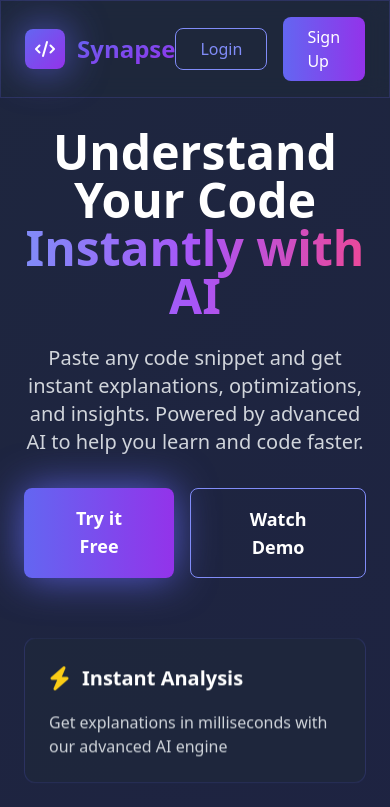
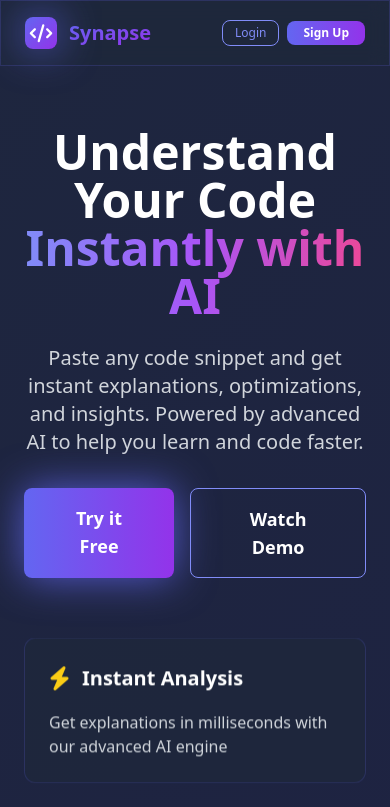
Before and after one commit to Priyanshu-302/AI-Explain, a website: page public/index.html in a window 390 px wide. Shown: the top 807 px of the page. Drawn offline with nearby package versions, Linux system fonts and the light colour scheme.

Commit message:
Initial commit

```diff
--- a/public/index.html
+++ b/public/index.html
@@ -118,32 +118,38 @@
     <nav class="fixed w-full top-0 z-50 glass-effect">
       <div class="max-w-7xl mx-auto px-6 py-4">
         <div class="flex items-center justify-between">
+          <!-- Brand/Logo: Shrinks on mobile -->
           <div class="flex items-center space-x-3 fade-in-up">
             <div
-              class="w-10 h-10 bg-gradient-to-br from-indigo-500 to-purple-600 rounded-lg flex items-center justify-center animate-pulse-glow"
+              class="w-8 h-8 md:w-10 md:h-10 bg-gradient-to-br from-indigo-500 to-purple-600 rounded-lg flex items-center justify-center animate-pulse-glow"
             >
-              <i class="fas fa-code text-white"></i>
+              <i class="fas fa-code text-white text-lg"></i>
             </div>
             <span
-              class="text-2xl font-bold bg-gradient-to-br from-indigo-500 to-purple-600 bg-clip-text text-transparent"
+              class="text-xl md:text-2xl font-bold bg-gradient-to-br from-indigo-500 to-purple-600 bg-clip-text text-transparent"
               >Synapse</span
             >
           </div>
 
+          <!-- Links/Buttons: Reduced size and spacing for mobile -->
           <div
-            class="flex items-center space-x-4 fade-in-up"
+            class="flex items-center space-x-2 md:space-x-4 fade-in-up"
             style="animation-delay: 0.2s"
           >
+            <!-- Login Button: Minimal padding on mobile, full button on desktop -->
             <a
               href="login.html"
-              class="px-6 py-2 text-indigo-400 border border-indigo-400 hover:text-white transition-all duration-300 rounded-lg hover:bg-indigo-400"
-              >Login</a
+              class="text-xs font-medium px-3 py-1 text-indigo-400 rounded-lg transition-all duration-300 md:text-base md:px-6 md:py-2 border border-indigo-400  md:border md:border-indigo-400 hover:text-white hover:bg-indigo-400/20 md:hover:bg-indigo-400"
             >
+              Login
+            </a>
+            <!-- Sign Up Button: Reduced padding/size on mobile, standard on desktop -->
             <a
               href="login.html"
-              class="px-6 py-2 bg-gradient-to-r from-indigo-500 to-purple-600 rounded-lg hover:from-indigo-600 hover:to-purple-700 transition-all duration-300 hover-lift"
-              >Sign Up</a
+              class="text-xs font-semibold px-4 py-1 bg-gradient-to-r from-indigo-500 to-purple-600 rounded-lg transition-all duration-300 hover-lift md:text-base md:px-6 md:py-2 hover:from-indigo-600 hover:to-purple-700"
             >
+              Sign Up
+            </a>
           </div>
         </div>
       </div>
@@ -402,9 +408,7 @@ function fibonacci(n) {
             </div>
             <span class="text-xl font-bold">Synapse</span>
           </div>
-          <p class="text-gray-400">
-            &copy; 2025 Synapse. All rights reserved.
-          </p>
+          <p class="text-gray-400">&copy; 2025 Synapse. All rights reserved.</p>
         </div>
       </div>
     </footer>
```
Also changed, not shown: public/dashboard.html (+28 -21 lines), public/login.html (+4 -2 lines).
